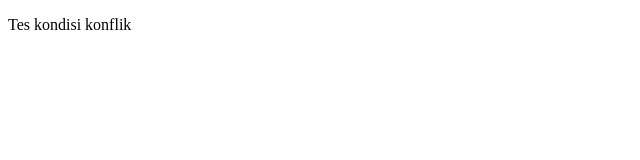
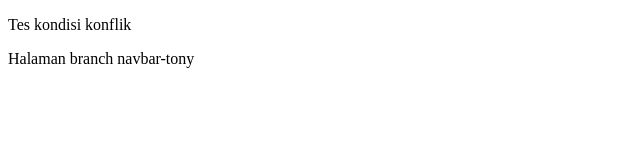
Before and after one commit to AlvinPradanaAntony/prcobaan, a plain HTML site: page navbar.html in a window 1280 px wide. Shown: the whole page, without its empty margins (0-640 px from the left). Drawn offline with Linux system fonts and the light colour scheme.

Commit message:
tambah kode pada branch navbar-tony

```diff
--- a/navbar.html
+++ b/navbar.html
@@ -8,5 +8,6 @@
 </head>
 <body>
   <p>Tes kondisi konflik</p>
+  <p>Halaman branch navbar-tony</p>
 </body>
 </html>
```
